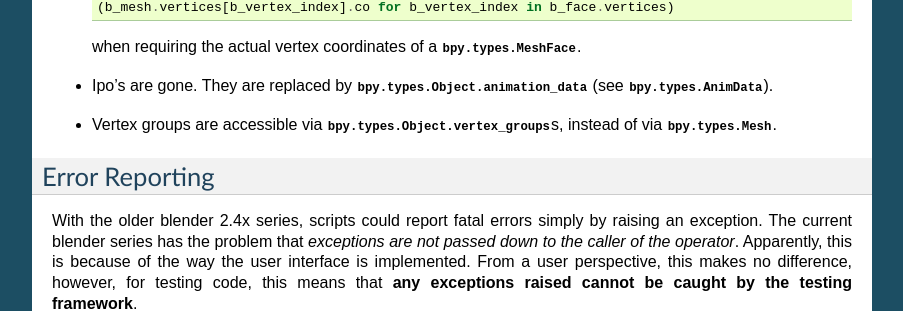
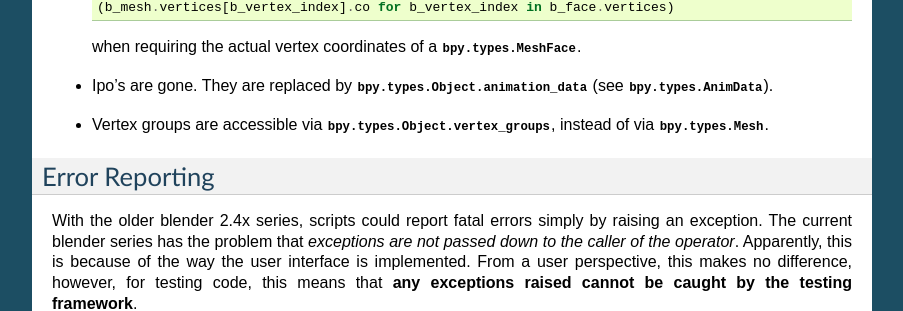
Before and after one commit to niftools/blender_niftools_addon, a Sphinx documentation site: the page built from docs/development/design.rst, in a window 1280 px wide. Shown: the part 972-1283 px from the top of the page, without its empty margins (198-1101 px from the left). Built offline with Sphinx 7.4.7, drawn with Linux system fonts in a browser that asks for light colours; formulas are drawn with MathJax 3; the version number could not be read and is left out.

Commit message:
Typo fix.

```diff
--- a/docs/development/design.rst
+++ b/docs/development/design.rst
@@ -65,7 +65,7 @@
   :attr:`bpy.types.Object.animation_data` (see :class:`bpy.types.AnimData`).
 
 * Vertex groups are accessible via
-  :attr:`bpy.types.Object.vertex_groups`\ s, instead of via
+  :attr:`bpy.types.Object.vertex_groups`, instead of via
   :class:`bpy.types.Mesh`.
 
 .. _dev-design-error-reporting:
```
